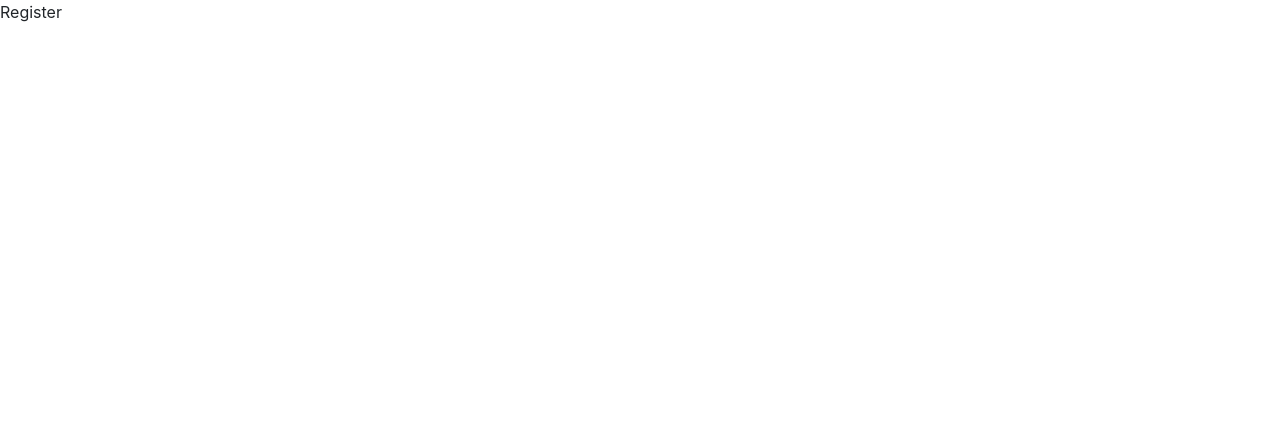
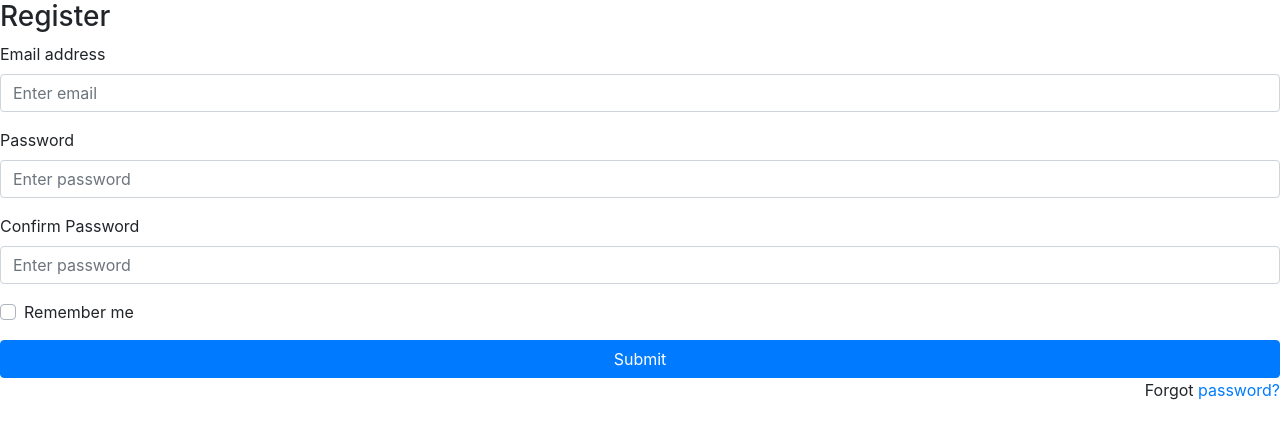
Before and after one commit to GreatDeveloper66/mars-photo-api, a React (Create React App) app in the folder frontend/: page /Register in a window 1280 px wide. Shown: the top 438 px of the page. Built offline with nearby package versions, Linux system fonts and the light colour scheme.

Commit message:
Add register form with Bootstrap 4

```diff
--- a/frontend/src/Components/Register.js
+++ b/frontend/src/Components/Register.js
@@ -6,7 +6,35 @@ class Register extends Component {
     }
     render(){
         return(
-            <div>Register</div>
+            <form>
+            <h3>Register</h3>
+
+            <div className="form-group">
+                <label>Email address</label>
+                <input type="email" className="form-control" placeholder="Enter email" />
+            </div>
+
+            <div className="form-group">
+                <label>Password</label>
+                <input type="password" className="form-control" placeholder="Enter password" />
+            </div>
+            <div className="form-group">
+                <label>Confirm Password</label>
+                <input type="password" className="form-control" placeholder="Enter password" />
+            </div>
+
+            <div className="form-group">
+                <div className="custom-control custom-checkbox">
+                    <input type="checkbox" className="custom-control-input" id="customCheck1" />
+                    <label className="custom-control-label" htmlFor="customCheck1">Remember me</label>
+                </div>
+            </div>
+
+            <button type="submit" className="btn btn-primary btn-block">Submit</button>
+            <p className="forgot-password text-right">
+                Forgot <a href="#">password?</a>
+            </p>
+        </form>
         )
     }
 }
```
